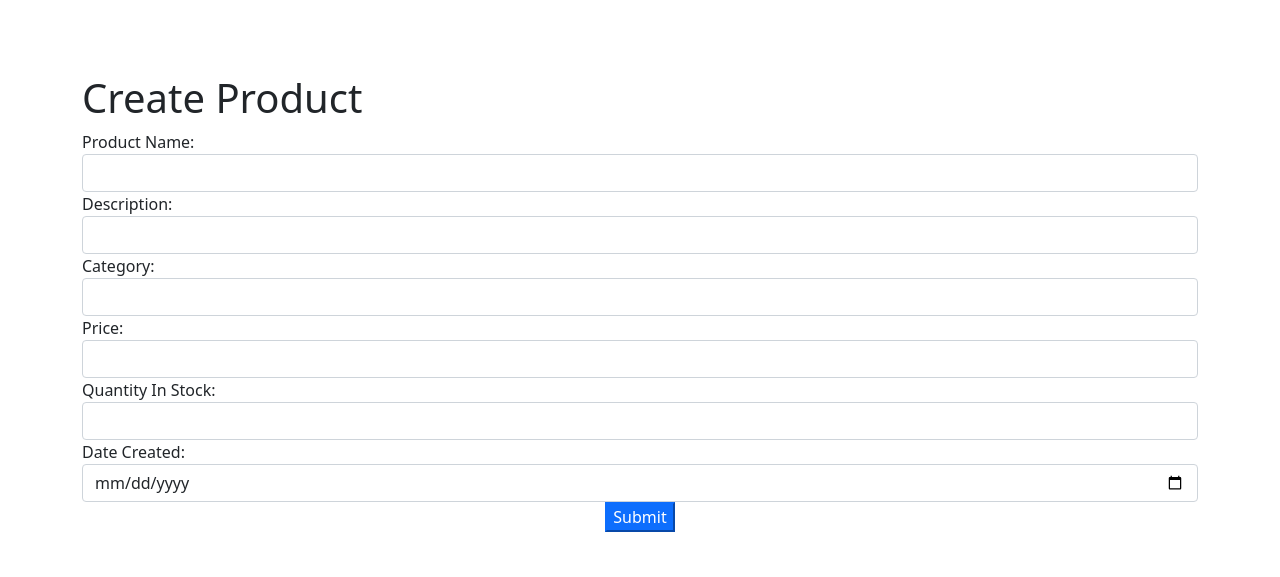
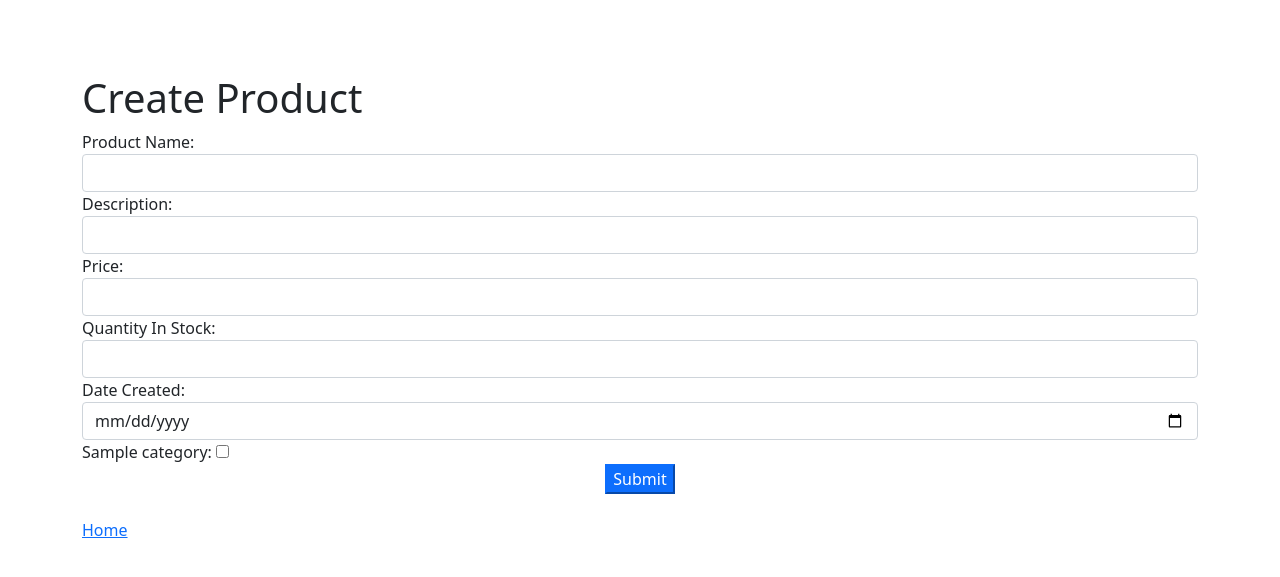
Before and after one commit to treymorris/express-storeinventoryapp, a Node server app: page /inventory/products/create in a window 1280 px wide. Shown: the top 577 px of the page. Run offline with Node 20, Linux system fonts and the light colour scheme; tables that the repository leaves empty hold one stand-in row (values such as "Sample post"); some libraries are stand-ins or nearby versions.

Commit message:
fixing some broken functionality--add category works need to fix add product

```diff
--- a/controllers/productController.js
+++ b/controllers/productController.js
@@ -55,36 +55,43 @@ exports.product_detail = function(req, res, next) {
 
 };
 
-// Display book create form on GET.
-//exports.product_create_get = function(req, res) {
-//    res.send('NOT IMPLEMENTED: Book create GET');
-//};
+// Display Product create form on GET.
 exports.product_create_get = function(req, res, next) {
 
-    // Get category, which we can use for adding to our product.
+    // Get all authors and genres, which we can use for adding to our book.
     async.parallel({
 
-        category: function(callback) {
+        categories: function(callback) {
             Category.find(callback);
         },
     }, function(err, results) {
         if (err) { return next(err); }
-        res.render('product_form', { title: 'Create Product', category: results.category });
+        res.render('product_form', { title: 'Create Product', categories: results.categories });
     });
 
 };
 
-// Handle book create on POST.
+
+// Handle Product create on POST.
 //exports.product_create_post = function(req, res) {
 //    res.send('NOT IMPLEMENTED: Book create POST');
 //};
 exports.product_create_post = [
-
+    // Convert the category to an array.
+    (req, res, next) => {
+        if (!(req.body.category instanceof Array)) {
+            if (typeof req.body.category === 'undefined')
+                req.body.category = [];
+            else
+                req.body.category = new Array(req.body.category);
+        }
+        next();
+    },
 
     // Validate and sanitize fields.
     body('name', 'Name must not be empty.').trim().isLength({ min: 1 }).escape(),
     body('description', 'Description must not be empty.').trim().isLength({ min: 1 }).escape(),
-    body('category', 'Category must not be empty.').trim().isLength({ min: 1 }).escape(),
+    body('category.*').escape(),
     body('quantityInStock', 'Quantity must not be empty').trim().isLength({ min: 1 }).escape(),
     body('dateUpdated', 'Date must not be empty').trim().isLength({ min: 1 }).escape(),
 
@@ -95,9 +102,11 @@ exports.product_create_post = [
         // Extract the validation errors from a request.
         const errors = validationResult(req);
 
+
         // Create a Book object with escaped and trimmed data.
         var product = new Product(
-          { name: req.body.name,
+            {
+                name: req.body.name,
                 description: req.body.description,
                 category: req.body.category,
                 price: req.body.price,
@@ -106,23 +115,28 @@ exports.product_create_post = [
             });
 
         if (!errors.isEmpty()) {
-            // There are errors. Render form again with sanitized values/error messages.
-            res.render('product_form', { title: 'Create Product', categories:results.categories, product: product, errors: errors.array() });
+            // There are errors. Render the form again with sanitized values/error messages.
+            // Get all authors and genres for form.
+            async.parallel({
+
+                categories: function (callback) {
+                    Category.find(callback);
+                },
+            }, function (err, results) {
+                if (err) { return next(err); }
+
+                // Mark our selected genres as checked.
+                for (let i = 0; i < results.categories.length; i++) {
+                    if (product.category.indexOf(results.categories[i]._id) > -1) {
+                        results.categories[i].checked = 'true';
+                    }
+                }
+                res.render('product_form', { title: 'Create Product', product: product, categories: results.categories, errors: errors.array() });
+            });
             return;
         }
         else {
-            // Data from form is valid..
-            // Check if Genre with same name already exists.
-        Product.findOne({ 'name': req.body.name })
-        .exec( function(err, found_product) {
-           if (err) { return next(err); }
-
-           if (found_product) {
-             // Genre exists, redirect to its detail page.
-             res.redirect(found_product.url);
-           }
-           else {
-
+            // Data from form is valid.
             product.save(function (err) {
                 if (err) { return next(err); }
                 // Genre saved. Redirect to genre detail page.
@@ -131,9 +145,9 @@ exports.product_create_post = [
 
         }
 
-         });
     }
-  }
+
+
 ];
 
 // Display Product delete form on GET.
--- a/models/products.js
+++ b/models/products.js
@@ -6,7 +6,8 @@ var ProductSchema = new Schema(
   {
     name: {type: String, required: true},
     description: {type: String, required: true},
-    category: {type: Schema.Types.ObjectId, ref: 'Category', required: true},
+    category: { type: Schema.Types.ObjectId, ref: 'Category', required: true },
+    //category: {type: String, required: true},
     price: {type: Number, required: true},
     quantityInStock: { type: Number, required: true},
     dateUpdated: {type: Date},
--- a/views/category_detail.hbs
+++ b/views/category_detail.hbs
@@ -13,3 +13,4 @@
     <a href="{{category.url}}/delete">Delete Category</a>
     <a href="{{category.url}}/update">Update Category</a>
 </div>
+<a href="/inventory">Home</a>
--- a/views/category_form.hbs
+++ b/views/category_form.hbs
@@ -13,3 +13,4 @@
       <li>{{error.msg}}</li>
    </ul>
 {{/if}}
+<a href="/inventory">Home</a>
--- a/views/category_list.hbs
+++ b/views/category_list.hbs
@@ -5,3 +5,4 @@
         <li class="list-group-item"><a href={{this.url}}>{{this.name}}</a></li>
     {{/each}}
 </ul>
+<a href="/inventory">Home</a>
--- a/views/product_detail.hbs
+++ b/views/product_detail.hbs
@@ -8,3 +8,4 @@
     </ul>
     <a href="{{this.product.url}}/delete">Delete Product</a>
 </div>
+<a href="/inventory">Home</a>
--- a/views/product_form.hbs
+++ b/views/product_form.hbs
@@ -7,10 +7,6 @@
     <div class="form-group">
         <label for="description">Description: </label>
         <input type="text" name="description" class="form-control">
-    </div>
-    <div class="form-group">
-        <label for="category">Category: </label>
-        <input type="text" name="category" class="form-control">
     </div>
     <div class="form-group">
         <label for="price">Price: </label>
@@ -24,6 +20,12 @@
         <label for="date">Date Created: </label>
         <input type="date" name="date" class="form-control">
     </div>
+    <div class="form-group">
+        {{#each categories}}
+        <label for="{{this._id}}">{{this.name}}: </label>
+        <input type="checkbox" name="category" class="checkbox-input" id="{{this._id}}" value="{{this._id}}" >
+        {{/each}}
+    </div>
     <div class="text-center mb-3">
         <input type="submit" value="Submit" class="btn-primary btn-block">
     </div>
@@ -33,3 +35,4 @@
       <li>{{error.msg}}</li>
    </ul>
 {{/if}}
+<a href="/inventory">Home</a>
--- a/views/product_list.hbs
+++ b/views/product_list.hbs
@@ -6,3 +6,4 @@
         <li class="list-group-item">Category: <a href={{this.category.url}}>{{this.category.name}}</a></li>
     {{/each}}
 </ul>
+<a href="/inventory">Home</a>
```
Also changed, not shown: controllers/categoryController.js (+5 -10 lines). Lines whose indentation alone changed are shown as unchanged.
